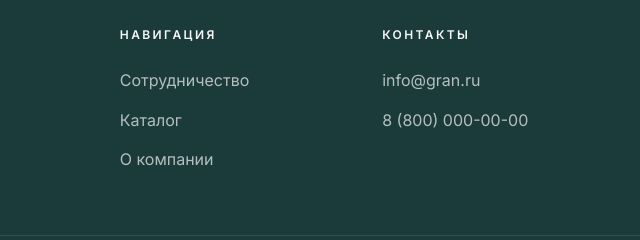
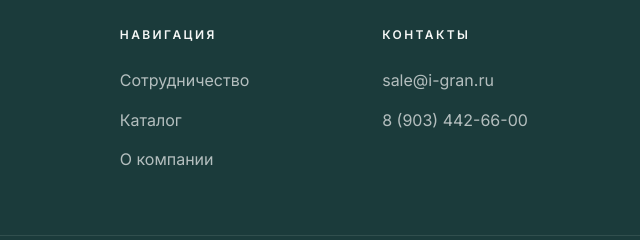
Before and after one commit to 11pixel11/gran-site, a plain HTML site: page catalog.html in a window 1280 px wide. Shown: the part 11346-11586 px from the top of the page, 389-1029 px from the left. Drawn offline with nearby package versions, Linux system fonts and the light colour scheme.

Commit message:
Update catalog.html

```diff
--- a/catalog.html
+++ b/catalog.html
@@ -528,8 +528,8 @@
             <div class="footer-col">
                 <h4>Контакты</h4>
                 <ul>
-                    <li><a href="mailto:info@gran.ru">info@gran.ru</a></li>
-                    <li><a href="tel:+78000000000">8 (800) 000-00-00</a></li>
+                    <li><a href="mailto:sale@i-gran.ru">sale@i-gran.ru</a></li>
+                    <li><a href="tel:+79034426600">8 (903) 442-66-00</a></li>
                 </ul>
             </div>
             <div class="footer-col">
```
